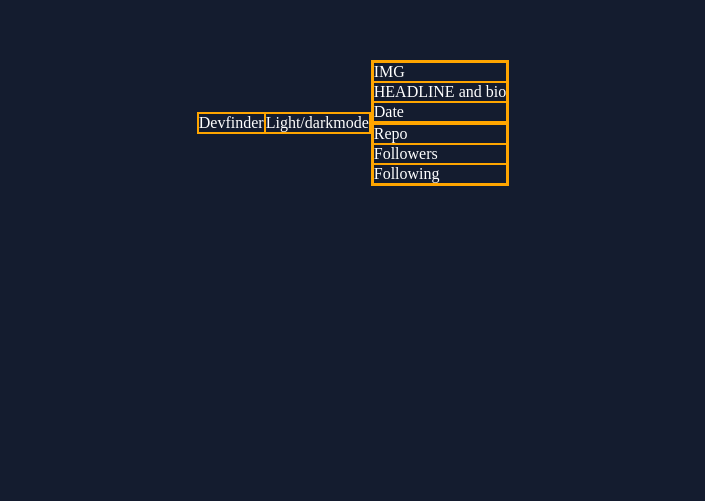
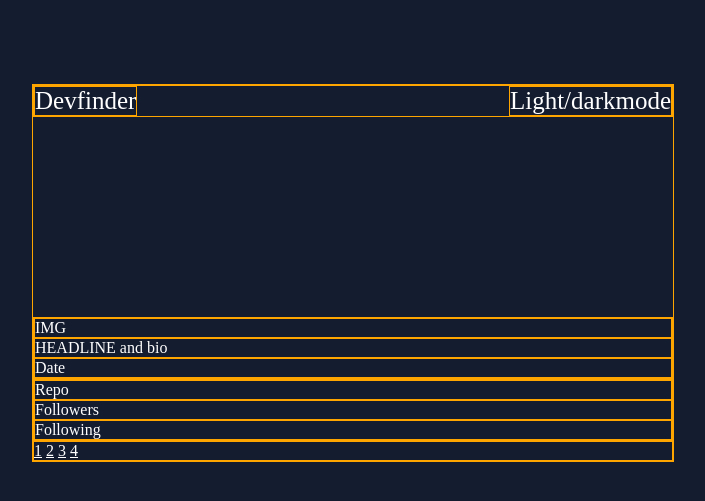
Before and after one commit to EmilMattssonTech/github-user-search-app, a plain HTML site: page github-user-search-app/starter-code/index.html in a window 1280 px wide. Shown: the part 127-628 px from the top of the page, without its empty margins (287-992 px from the left). Drawn offline with Linux system fonts and the light colour scheme.

Commit message:
further design in css

```diff
--- a/github-user-search-app/starter-code/index.html
+++ b/github-user-search-app/starter-code/index.html
@@ -15,14 +15,14 @@
   <body>
     <!-- devfinder Light Dark Search GitHub username... Search Joined Repos Followers
     Following -->
+
     <section class="properties">
+      <div class="profile-container">
         <div class="navbar">
           <div id="Devfinder">Devfinder</div>
           <div id="light-or-dark-mode">Light/darkmode</div>
         </div>
 
-      <section class="">
-        <div class="profile-container">
         <div id="img-headline-date">
           <div>IMG</div>
           <div>HEADLINE and bio</div>
@@ -34,8 +34,14 @@
           <div>Followers</div>
           <div>Following</div>
         </div>
+
+        <div class="media-links">
+          <a class="links" href="">1</a>
+          <a class="links" href="">2</a>
+          <a class="links" href="">3</a>
+          <a class="links" href="">4</a>
         </div>
-      </section>
+      </div>
     </section>
     <style></style>
   </body>
--- a/github-user-search-app/starter-code/style.css
+++ b/github-user-search-app/starter-code/style.css
@@ -6,23 +6,34 @@
 
 body {
   background: #141c2f;
+  min-width: 100%;
   display: flex;
+  justify-content: center;
   align-items: center;
 }
 .properties {
-  width: 500px;
-  height: 500px;
-  margin: 0 auto;
+  width: 70vw;
+  height: 800px;
   display: flex;
   align-items: center;
   justify-content: center;
 }
+.profile-container {
+}
 .navbar {
   display: flex;
   justify-content: space-between;
+  font-size: 25px;
+  margin-bottom: 200px;
+  margin-top: 0;
+  width: 50vw;
 }
 
 div {
   color: white;
   border: 1px solid orange;
 }
+
+.links {
+  color: white;
+}
```
Lines whose indentation alone changed are shown as unchanged.
